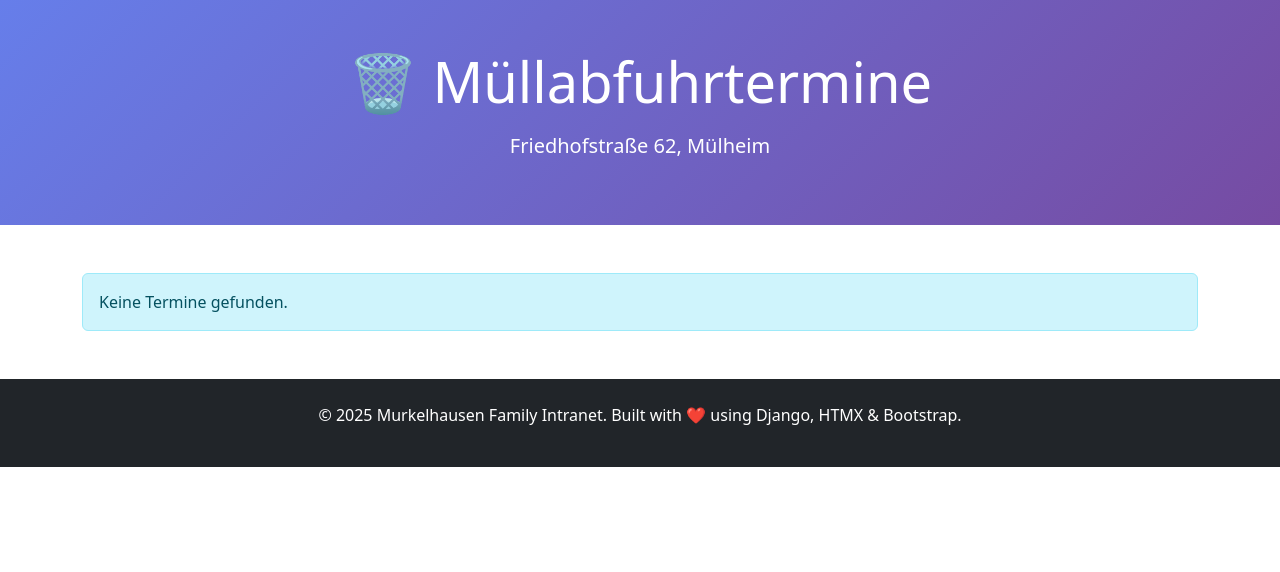
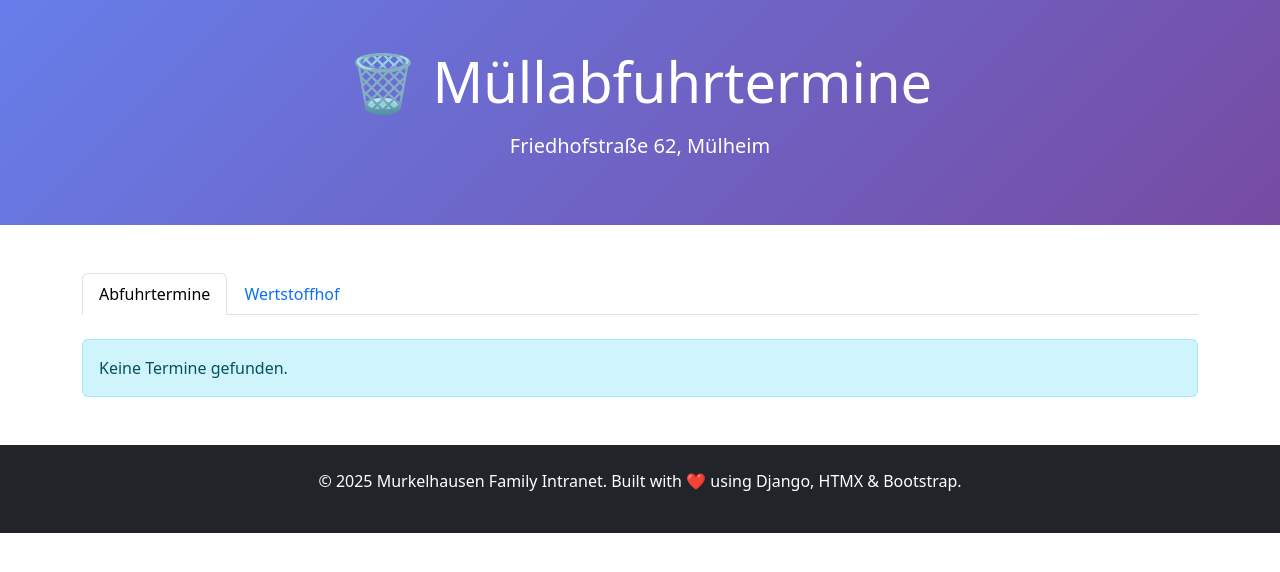
Before and after one commit to Relativity74205/murkelhausen_app3, a Django app: page /muell/ in a window 1280 px wide. Shown: the part 56-628 px from the top of the page. Run offline with Django 5.2, Linux system fonts and the light colour scheme; data that the repository does not hold is empty.

Commit message:
feat: added additional info to mheg

```diff
--- a/core/templates/core/muelltermine.html
+++ b/core/templates/core/muelltermine.html
@@ -90,6 +90,24 @@
 
     <!-- Main Content -->
     <div class="container my-5">
+        <!-- Tabs Navigation -->
+        <ul class="nav nav-tabs mb-4" id="muellTabs" role="tablist">
+            <li class="nav-item" role="presentation">
+                <button class="nav-link active" id="abfuhr-tab" data-bs-toggle="tab" data-bs-target="#abfuhr" type="button" role="tab" aria-controls="abfuhr" aria-selected="true">
+                    Abfuhrtermine
+                </button>
+            </li>
+            <li class="nav-item" role="presentation">
+                <button class="nav-link" id="wertstoffhof-tab" data-bs-toggle="tab" data-bs-target="#wertstoffhof" type="button" role="tab" aria-controls="wertstoffhof" aria-selected="false">
+                    Wertstoffhof
+                </button>
+            </li>
+        </ul>
+
+        <!-- Tabs Content -->
+        <div class="tab-content" id="muellTabsContent">
+            <!-- Abfuhrtermine Tab -->
+            <div class="tab-pane fade show active" id="abfuhr" role="tabpanel" aria-labelledby="abfuhr-tab">
                 {% if error %}
                     <div class="alert alert-danger" role="alert">
                         <h4 class="alert-heading">Fehler beim Laden der Daten</h4>
@@ -149,6 +167,56 @@
                 {% endif %}
             </div>
 
+            <!-- Wertstoffhof Tab -->
+            <div class="tab-pane fade" id="wertstoffhof" role="tabpanel" aria-labelledby="wertstoffhof-tab">
+                <div class="d-flex justify-content-end mb-4">
+                    <a href="https://www.mheg.de/fuer-privathaushalte/entsorgung/wertstoffhof/" target="_blank" class="btn btn-outline-secondary btn-sm">
+                        Zur Webseite →
+                    </a>
+                </div>
+
+                {% if wertstoffhof %}
+                    <div class="card shadow-sm">
+                        <div class="card-body">
+                            <h2 class="card-title mb-4">Öffnungszeiten</h2>
+
+                            <div class="row">
+                                <div class="col-12 col-lg-6 mb-4">
+                                    <h5 class="mb-3">Reguläre Öffnungszeiten</h5>
+                                    {% for day, hours in wertstoffhof.regular_hours.items %}
+                                        <p><strong>{{ day }}:</strong> {{ hours }}</p>
+                                    {% endfor %}
+                                </div>
+
+                                <div class="col-12 col-lg-6 mb-4">
+                                    {% if wertstoffhof.saturday_dates_2025 %}
+                                        <h5 class="mb-3">Samstag-Öffnungen 2025</h5>
+                                        <ul>
+                                            {% for date in wertstoffhof.saturday_dates_2025 %}
+                                                <li>{{ date }}</li>
+                                            {% endfor %}
+                                        </ul>
+                                    {% endif %}
+
+                                    {% if wertstoffhof.saturday_dates_2026 %}
+                                        <h5 class="mt-4 mb-3">Samstag-Öffnungen 2026</h5>
+                                        <ul>
+                                            {% for date in wertstoffhof.saturday_dates_2026 %}
+                                                <li>{{ date }}</li>
+                                            {% endfor %}
+                                        </ul>
+                                    {% endif %}
+                                </div>
+                            </div>
+                        </div>
+                    </div>
+                {% else %}
+                    <div class="alert alert-info">Keine Öffnungszeiten verfügbar.</div>
+                {% endif %}
+            </div>
+        </div>
+    </div>
+
     <!-- Footer -->
     <footer class="bg-dark text-white py-4 mt-5">
         <div class="container text-center">
--- a/core/views.py
+++ b/core/views.py
@@ -14,7 +14,10 @@ from family_intranet.repositories.handballnordrhein import (
     get_erste_herren,
     get_erste_herren_gruppe_url,
 )
-from family_intranet.repositories.mheg import get_muelltermine_for_home
+from family_intranet.repositories.mheg import (
+    get_muelltermine_for_home,
+    get_wertstoffhof_oeffnungszeiten,
+)
 
 
 def home(request):
@@ -66,7 +69,8 @@ def football_games(request):
 def muelltermine(request):
     try:
         termine = get_muelltermine_for_home()
-        context = {"termine": termine}
+        wertstoffhof = get_wertstoffhof_oeffnungszeiten()
+        context = {"termine": termine, "wertstoffhof": wertstoffhof}
         return render(request, "core/muelltermine.html", context)
     except (ConnectionError, TimeoutError, ValueError) as e:
         context = {"error": str(e)}
--- a/family_intranet/repositories/mheg.py
+++ b/family_intranet/repositories/mheg.py
@@ -1,13 +1,16 @@
 import logging
+import re
 from datetime import date, timedelta
 
 import requests
 from babel.dates import format_date
+from bs4 import BeautifulSoup
 from cachetools import TTLCache, cached
 from dateutil.relativedelta import relativedelta
 from pydantic import BaseModel
 
 BASE_URL = "https://muelheim-abfallapp.regioit.de/abfall-app-muelheim/rest/"
+WERTSTOFFHOF_URL = "https://www.mheg.de/fuer-privathaushalte/entsorgung/wertstoffhof/"
 
 logger = logging.getLogger(__name__)
 
@@ -257,3 +260,94 @@ def _filter_termine(
         <= termin.datum
         <= date.today() + relativedelta(months=month_limit)
     ]
+
+
+class WertstoffhofOeffnungszeiten(BaseModel):
+    regular_hours: dict[str, str]
+    saturday_dates_2025: list[str]
+    saturday_dates_2026: list[str]
+
+
+@cached(cache=TTLCache(maxsize=1, ttl=900))  # 15 minutes
+def get_wertstoffhof_oeffnungszeiten() -> WertstoffhofOeffnungszeiten:
+    """Scrape Wertstoffhof opening hours from MHEG website."""
+    response = requests.get(WERTSTOFFHOF_URL, timeout=10)
+    response.raise_for_status()
+    soup = BeautifulSoup(response.content, "html.parser")
+
+    # Find the opening hours section
+    regular_hours = {}
+
+    # Look for the text containing opening hours
+    text_content = soup.get_text()
+
+    # Extract regular weekday hours
+    if "Montag, Mittwoch und Freitag:" in text_content:
+        match = re.search(
+            r"Montag, Mittwoch und Freitag:\s*([\d.]+\s*bis\s*[\d.]+\s*Uhr)",
+            text_content,
+        )
+        if match:
+            regular_hours["Montag, Mittwoch und Freitag"] = match.group(1)
+
+    if "Dienstag und Donnerstag:" in text_content:
+        match = re.search(
+            r"Dienstag und Donnerstag:\s*([\d.]+\s*bis\s*[\d.]+\s*Uhr)", text_content
+        )
+        if match:
+            regular_hours["Dienstag und Donnerstag"] = match.group(1)
+
+    # Extract Saturday general rule
+    if "jeden ersten Samstag im Monat" in text_content:
+        match = re.search(
+            r"jeden ersten Samstag im Monat:\s*([\d.]+\s*bis\s*[\d.]+\s*Uhr)",
+            text_content,
+        )
+        if match:
+            regular_hours["Samstag"] = (
+                f"In der Regel jeden ersten Samstag im Monat: {match.group(1)}"
+            )
+
+    # Extract Saturday dates for 2025
+    saturday_dates_2025 = []
+    match_2025 = re.search(
+        r"An folgenden Samstagen öffnet unser Hof 2025:(.*?)(?:An folgenden Samstagen öffnet unser Hof 2026:|$)",
+        text_content,
+        re.DOTALL,
+    )
+    if match_2025:
+        dates_text = match_2025.group(1)
+        # Find all dates in format "DD. Month"
+        dates = re.findall(r"(\d{1,2}\.\s+\w+)", dates_text)
+        saturday_dates_2025 = dates
+
+    # Extract Saturday dates for 2026
+    # The 2026 section uses an ordered list with start="3", listing only months
+    saturday_dates_2026 = []
+    strong_2026 = soup.find(
+        "strong", string=re.compile(r"An folgenden Samstagen öffnet unser Hof 2026")
+    )
+    if strong_2026:
+        # Find the <ol> element that follows
+        ol_element = strong_2026.find_parent().find_next_sibling("ol")
+        if ol_element:
+            # These are first Saturdays of each month in 2026
+            # Pattern: 3, 7, 7, 4, 2, 6, 4, 1, 5, 3, 7, 5
+            first_saturdays_2026 = [3, 7, 7, 4, 2, 6, 4, 1, 5, 3, 7, 5]
+            list_items = ol_element.find_all("li")
+            for idx, li in enumerate(list_items):
+                month = li.get_text(strip=True)
+                if idx < len(first_saturdays_2026):
+                    day = first_saturdays_2026[idx]
+                    saturday_dates_2026.append(f"{day}. {month}")
+
+    logger.info(
+        f"Retrieved Wertstoffhof opening hours: {len(regular_hours)} regular hours, "
+        f"{len(saturday_dates_2025)} Saturday dates 2025, {len(saturday_dates_2026)} Saturday dates 2026"
+    )
+
+    return WertstoffhofOeffnungszeiten(
+        regular_hours=regular_hours,
+        saturday_dates_2025=saturday_dates_2025,
+        saturday_dates_2026=saturday_dates_2026,
+    )
```
Lines whose indentation alone changed are shown as unchanged.
